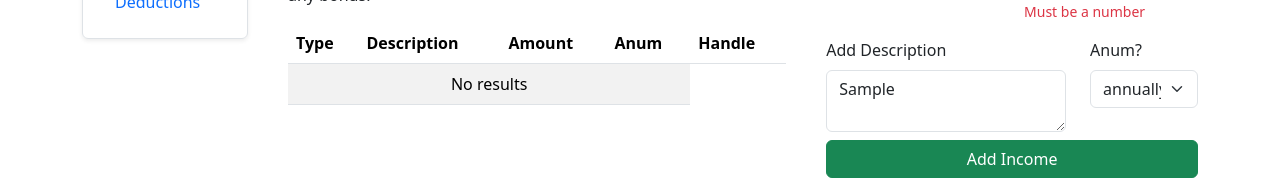
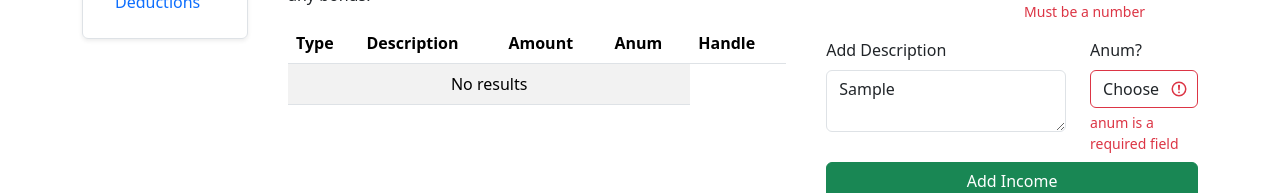
Before and after one commit to moshinsimplebooks/taxcal, a React (Vite) app: page /income/employee in a window 1280 px wide. Both pictures are taken after typing "Sample", "Sample", "Sample" into the empty fields and a click on the button "Add Income". Shown: the part 499-692 px from the top of the page. Built offline with nearby package versions, Linux system fonts and the light colour scheme.

Commit message:
addedAnumValidation

```diff
--- a/src/Utils/validation/BuisnessYup/BuisnessYup.js
+++ b/src/Utils/validation/BuisnessYup/BuisnessYup.js
@@ -4,7 +4,8 @@ class BuisnessYup{
     createBuisnessIncome = yup.object({
         type: yup.string().required(),
         description: yup.string().required(),
-        amount:yup.number().typeError('Must be a number').min(0,'amount is positive').required()
+        amount:yup.number().typeError('Must be a number').min(0,'amount is positive').required(),
+        anum: yup.string().oneOf(['anually', 'monthly'], 'Frequency must be one of the following values: anually, monthly').required()
     })
 }
 
--- a/src/pages/Income/Employee/EmpForm/EmpForm.jsx
+++ b/src/pages/Income/Employee/EmpForm/EmpForm.jsx
@@ -94,15 +94,20 @@ export default function EmpForm() {
                     <div className="col-4 mt-3">
                         <label htmlFor="validationAnum" className="form-label">Anum?</label>
                         <select
+                            required
                             id='validationAnum'
                             name='anum'
                             value={values.anum}
                             onChange={handleChange}
-                            className="form-select"
+                            className={`form-control ${(errors.anum && touched.anum) ? 'is-invalid' : ''}`}
                         >
-                            <option selected value="anually">annually</option>
+                            <option value="">Choose</option>
+                            <option value="anually">annually</option>
                             <option value="monthly">monthly</option>
                         </select>
+                        <div className="invalid-feedback">
+                            {errors.anum}
+                        </div>
                     </div>
                 </div>
 
```
